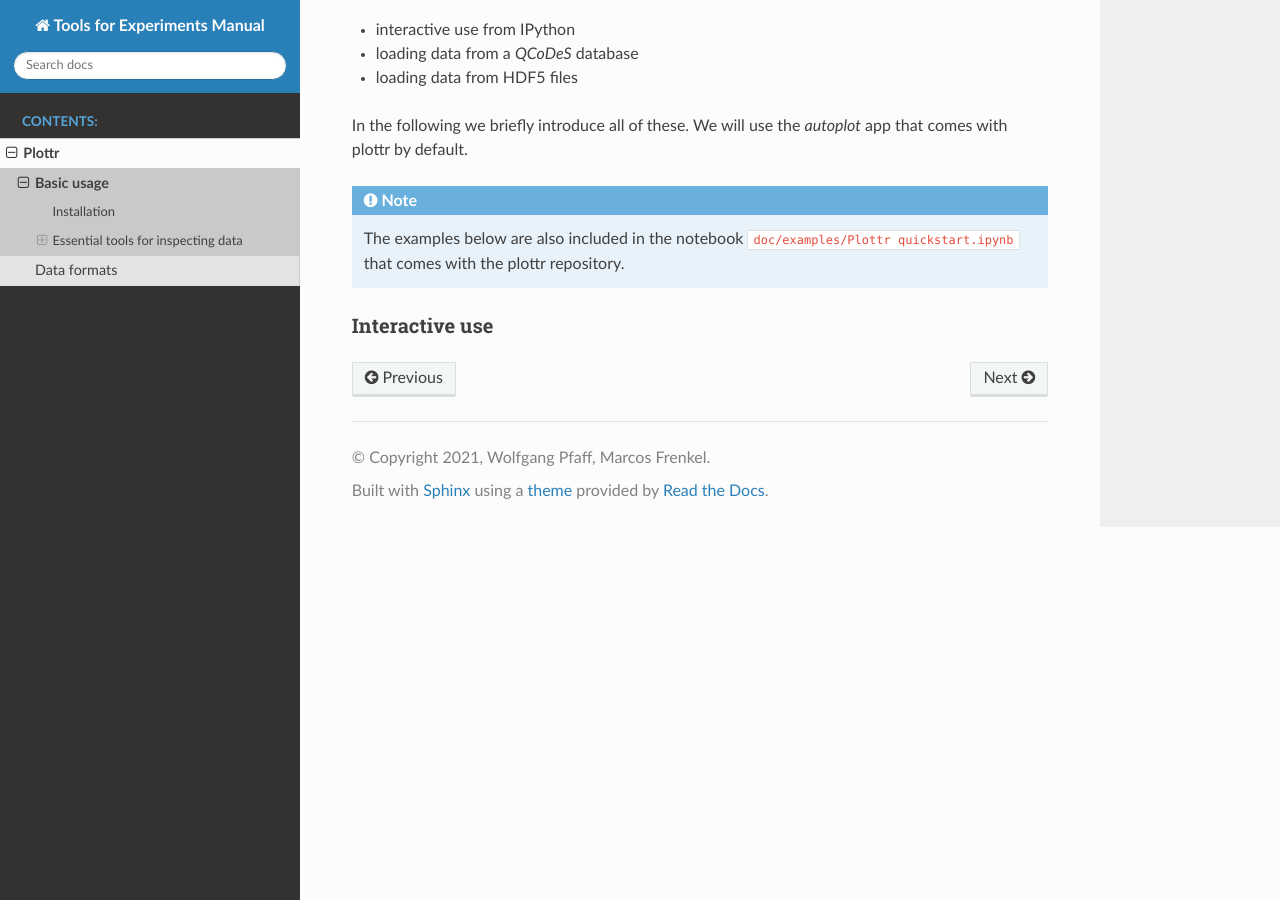
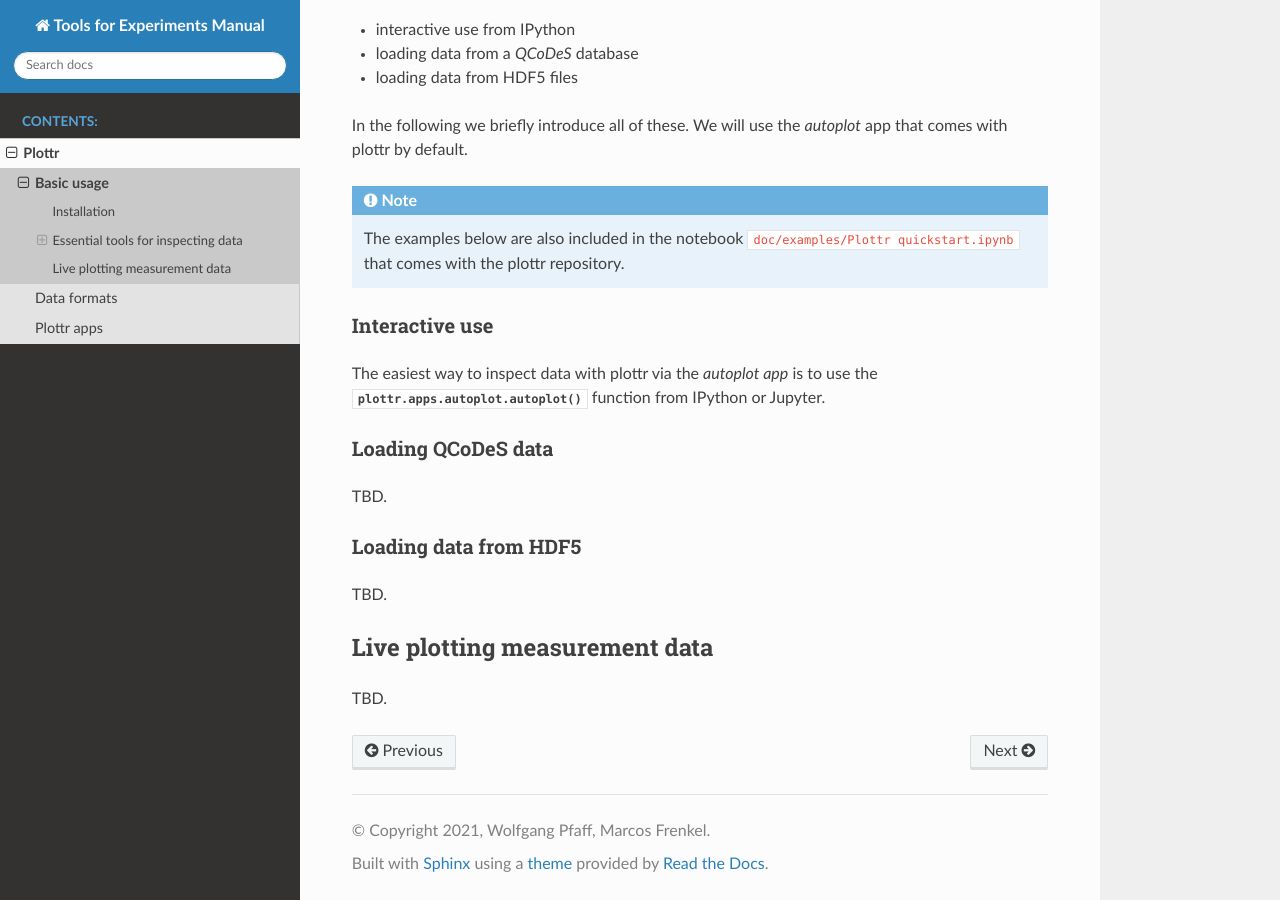
Before and after one commit to toolsforexperiments/tfe-manual, a Sphinx documentation site: the page built from docs/source/plottr/basics.rst, in a window 1280 px wide and 900 px high, scrolled down 544 px. Built offline with Sphinx 7.4.7 and the Read the Docs theme 2.0.0, drawn with Linux system fonts in a browser that asks for light colours; pages that are not in the unit, such as notebooks, are missing from menus.

Commit message:
more working on the basics.

```diff
--- a/docs/source/plottr/basics.rst
+++ b/docs/source/plottr/basics.rst
@@ -34,5 +34,25 @@ We will use the `autoplot` app that comes with plottr by default.
     The examples below are also included in the notebook ``doc/examples/Plottr quickstart.ipynb``
     that comes with the plottr repository.
 
+
 Interactive use
 ^^^^^^^^^^^^^^^
+
+The easiest way to inspect data with plottr via the `autoplot app` is to use
+the :func:`plottr.apps.autoplot.autoplot` function from IPython or Jupyter.
+
+
+Loading QCoDeS data
+^^^^^^^^^^^^^^^^^^^
+
+TBD.
+
+Loading data from HDF5
+^^^^^^^^^^^^^^^^^^^^^^
+
+TBD.
+
+Live plotting measurement data
+------------------------------
+
+TBD.
--- a/docs/source/plottr/index.rst
+++ b/docs/source/plottr/index.rst
@@ -34,3 +34,4 @@ and changed a lot. Please check back regularly to see what's new!
 
     basics
     data
+    apps
```
Also changed, not shown: docs/source/plottr/apps.rst (added, +11 -0 lines).
